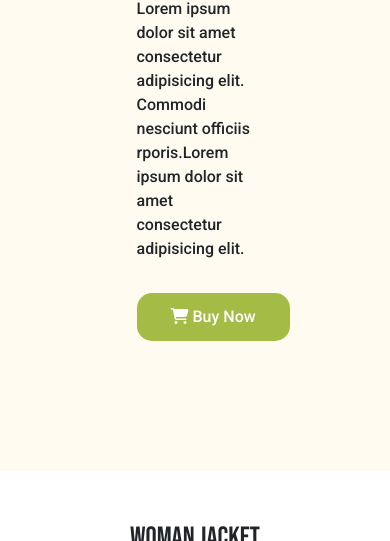
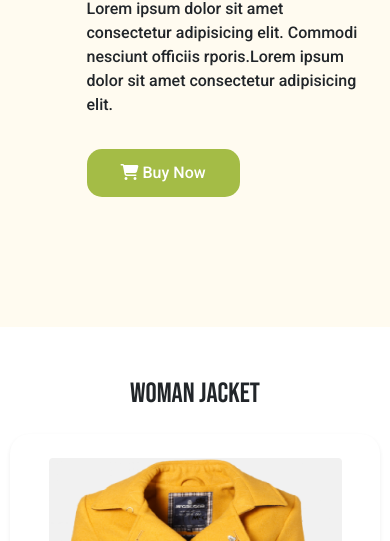
Before and after one commit to leonsabirwm/Penguin-BS5, a plain HTML site: page index.html in a window 390 px wide. Shown: the part 627-1168 px from the top of the page. Drawn offline with nearby package versions, Linux system fonts and the light colour scheme.

Commit message:
little correction in initial section's paragraph

```diff
--- a/style.css
+++ b/style.css
@@ -144,6 +144,13 @@ footer{
     .final-section-img{
         margin: 40px 0;
     }
+    .initial-text p{
+       width: 70vw;
+
+    }
+    .initial-text{
+        margin-right: 100px;
+    }
 }
 @media only screen and (min-width: 577px) and (max-width:778px){
     .wo-j-title{
```
